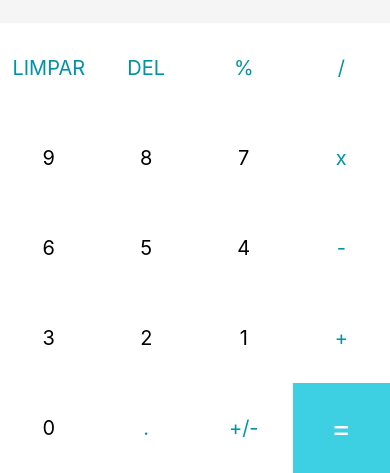
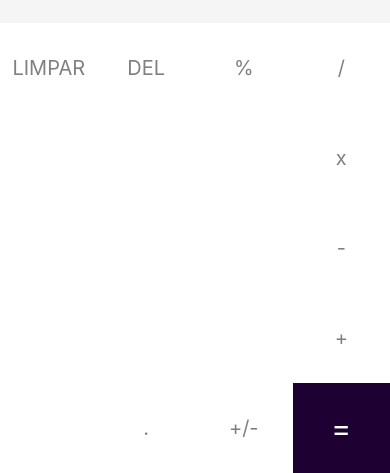
Before and after one commit to nicol33/Calculator, a React Native app in the folder Calculadora/: screen / in a window 390 px wide. Shown: the part 371-844 px from the top of the page. Built offline with nearby package versions, Linux system fonts and the light colour scheme.

Commit message:
Adicionado cores para diminuir o consumo de energia

```diff
--- a/Calculadora/App.js
+++ b/Calculadora/App.js
@@ -100,16 +100,31 @@ export default function App() {
 
       {/* Area onde os botões são exibidos*/}
       <View style={styles.buttons}>
-
         {buttons.map((button) =>
-          button === '=' ? // Mapeamento do botão =
-        <TouchableOpacity onPress={() => handleInput(button)} key={button} style={[styles.button, {backgroundColor: '#3dd0e3'}]}>
-          <Text style={[styles.textButton, {color: "white", fontSize: 30}]}>{button}</Text>
-        </TouchableOpacity>
-          : // Mapeamento dos outros botões
-          <TouchableOpacity onPress={() => handleInput(button)} key={button} style={styles.button}>
-            <Text style={[styles.textButton, {color: typeof(button) === 'number' ? 'black': '#0093a6'}]}>{button}</Text>
-          </TouchableOpacity>
+          button === '=' ? ( // Mapeamento do botão =
+            <TouchableOpacity
+              onPress={() => handleInput(button)}
+              key={button}
+              style={[styles.button, {backgroundColor: '#1e0033'}]}>
+              <Text style={[styles.textButton, {color: 'white', fontSize: 30}]}>
+                {button}
+              </Text>
+            </TouchableOpacity>
+          ) : (
+            // Mapeamento dos outros botões
+            <TouchableOpacity
+              onPress={() => handleInput(button)}
+              key={button}
+              style={styles.button}>
+              <Text
+                style={[
+                  styles.textButton,
+                  {color: typeof button === 'number' ? 'white' : 'gray'},
+                ]}>
+                {button}
+              </Text>
+            </TouchableOpacity>
+          ),
         )}
       </View>
     </View>
```
